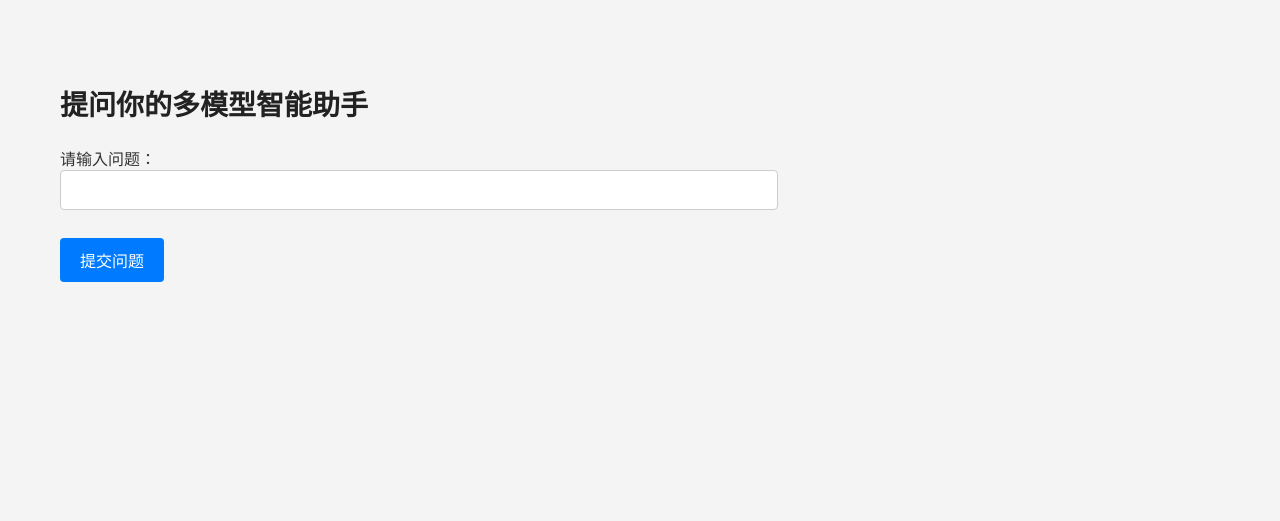
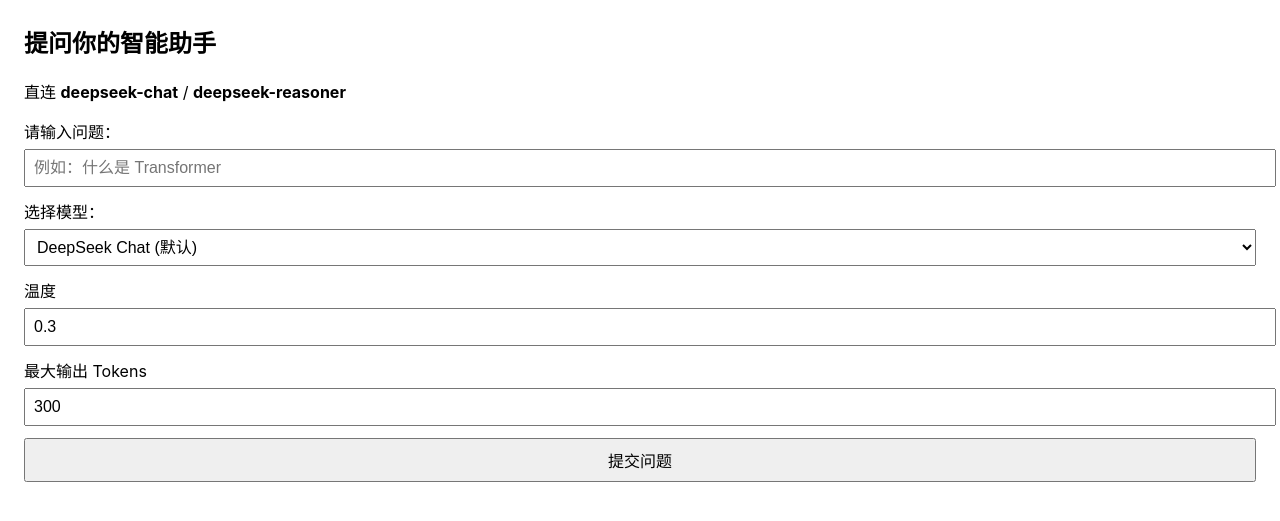
Before and after one commit to phoenixhr25/deepseek-assistant, a Flask app: page / in a window 1280 px wide. Shown: the top 521 px of the page. Run offline with Flask 3, Linux system fonts and the light colour scheme.

Commit message:
feat: 更新为新版 DeepSeek 本地助手界面与逻辑

```diff
--- a/app.py
+++ b/app.py
@@ -1,49 +1,138 @@
-import os
-import requests
-from flask import Flask, request, render_template
+from flask import Flask, request, render_template, session
+import requests, os, time, csv, logging
+from logging.handlers import RotatingFileHandler
+from datetime import datetime
+from dotenv import load_dotenv
+
+# 本地加载 .env；线上请用平台环境变量
+load_dotenv()
 
 app = Flask(__name__)
+app.secret_key = os.getenv("APP_SECRET", "dev-only-secret")
 
-API_KEY = os.getenv("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")
-API_URL = "https://openrouter.ai/api/v1/chat/completions"
+# ===== 配置 =====
+DEEPSEEK_API_KEY = (os.getenv("DEEPSEEK_API_KEY") or "").strip()
+DEEPSEEK_URL = "https://api.deepseek.com/v1/chat/completions"
+DEFAULT_MODEL = "deepseek-chat"
+AVAILABLE_MODELS = [
+    {"id": "deepseek-chat", "name": "DeepSeek Chat (默认)"},
+    {"id": "deepseek-reasoner", "name": "DeepSeek R1 (推理)"},
+]
 
-DEFAULT_MODEL = "deepseek-ai/deepseek-chat"  # 可换成任意支持的模型
+# ===== 日志（滚动文件 + CSV 统计；不记录正文/Key）=====
+LOG_DIR = "logs"
+os.makedirs(LOG_DIR, exist_ok=True)
 
-def ask_openrouter(question):
-    headers = {
-        "Authorization": f"Bearer {API_KEY}",
-        "Content-Type": "application/json",
-        "HTTP-Referer": "https://yourdomain.com",  # 可选
-        "X-Title": "DeepSeek Assistant"  # 可选标题
-    }
-    data = {
-        "model": DEFAULT_MODEL,
-        "messages": [
-            {"role": "system", "content": "You are a friendly and intelligent multilingual assistant. Please always respond in the same language as the user's question."},
-            {"role": "user", "content": question}
-        ]
-    }
+app_logger = logging.getLogger("app")
+app_logger.setLevel(logging.INFO)
+handler = RotatingFileHandler(os.path.join(LOG_DIR, "app.log"),
+                              maxBytes=5 * 1024 * 1024, backupCount=5, encoding="utf-8")
+handler.setFormatter(logging.Formatter("%(asctime)s | %(levelname)s | %(message)s"))
+app_logger.addHandler(handler)
+
+CSV_PATH = os.path.join(LOG_DIR, "requests.csv")
+if not os.path.exists(CSV_PATH):
+    with open(CSV_PATH, "w", newline="", encoding="utf-8") as f:
+        csv.writer(f).writerow(["timestamp", "ip_masked", "model", "status", "duration_ms"])
+
+def mask_ip(ip: str) -> str:
+    if not ip: return "-"
+    part = ip.split(",")[0].strip()
+    segs = part.split(".")
+    return f"{segs[0]}.{segs[1]}.x.x" if len(segs) == 4 else part[:6] + "..."
+
+def write_csv(ip_masked: str, model: str, status: str, duration_ms: int):
+    with open(CSV_PATH, "a", newline="", encoding="utf-8") as f:
+        csv.writer(f).writerow([
+            datetime.utcnow().isoformat(timespec="seconds") + "Z",
+            ip_masked, model, status, int(duration_ms)
+        ])
+
+# ===== DeepSeek 调用 =====
+def call_deepseek(prompt, model, temperature, max_tokens, client_ip):
+    if not DEEPSEEK_API_KEY:
+        app_logger.error("DEEPSEEK_API_KEY missing")
+        return None, "缺少 DEEPSEEK_API_KEY，请在项目根目录创建 .env 并填写。"
+
+    start = time.time()
     try:
-        response = requests.post(API_URL, headers=headers, json=data, timeout=30)
-        result = response.json()
-        if "choices" in result and len(result["choices"]) > 0:
-            return result["choices"][0]["message"]["content"]
-        elif "error" in result:
-            return "出错啦：" + result["error"].get("message", "未知错误")
-        else:
-            return f"未知响应: {result}"
+        r = requests.post(
+            DEEPSEEK_URL,
+            headers={
+                "Authorization": f"Bearer {DEEPSEEK_API_KEY}",
+                "Content-Type": "application/json"
+            },
+            json={
+                "model": model or DEFAULT_MODEL,
+                "messages": [{"role": "user", "content": prompt}],
+                "temperature": float(temperature),
+                "max_tokens": int(max_tokens)
+            },
+            timeout=30
+        )
+        status_code = r.status_code
+        try:
+            data = r.json()
+        except Exception:
+            data = {"error": {"message": f"非JSON响应 HTTP {status_code}"}}
+
+        text = (data.get("choices") or [{}])[0].get("message", {}).get("content", "")
+        duration = (time.time() - start) * 1000
+        ip_masked = mask_ip(client_ip)
+        app_logger.info(f"ip={ip_masked} model={model} http={status_code} has_text={bool(text)} t_ms={int(duration)}")
+        write_csv(ip_masked, model, "ok" if text else f"http_{status_code}", duration)
+
+        if text:
+            return text, None
+        return None, data.get("error", {}).get("message", f"空响应（HTTP {status_code}）")
+
     except Exception as e:
-        return "请求异常：" + str(e)
+        duration = (time.time() - start) * 1000
+        ip_masked = mask_ip(client_ip)
+        app_logger.exception(f"ip={ip_masked} model={model} status=exception t_ms={int(duration)}")
+        write_csv(ip_masked, model, "exception", duration)
+        return None, str(e)
+
+@app.route("/healthz")
+def healthz():
+    return "ok"
 
 @app.route("/", methods=["GET", "POST"])
 def home():
+    question = session.get("last_q", "")
     answer = ""
-    question = ""
-    if request.method == "POST":
-        question = request.form.get("question")
-        if question:
-            answer = ask_openrouter(question)
-    return render_template("index.html", question=question, answer=answer)
+    error = ""
+    model = DEFAULT_MODEL
+    temperature = 0.3
+    max_tokens = 300
+
+    try:
+        if request.method == "POST":
+            question = (request.form.get("question") or "").strip()
+            model = request.form.get("model") or DEFAULT_MODEL
+            temperature = float(request.form.get("temperature", 0.3))
+            max_tokens = int(request.form.get("max_tokens", 300))
+            session["last_q"] = question
+
+            if not DEEPSEEK_API_KEY:
+                error = "未读取到 DEEPSEEK_API_KEY。请在项目根目录创建 .env，示例：\nDEEPSEEK_API_KEY=sk-xxxx\nAPP_SECRET=任意长字符串"
+            else:
+                client_ip = request.headers.get("X-Forwarded-For", request.remote_addr or "-")
+                answer, err = call_deepseek(question, model, temperature, max_tokens, client_ip)
+                if err: error = f"DeepSeek 出错：{err}"
+    except Exception as e:
+        error = f"页面处理异常：{e}"
+
+    return render_template(
+        "index.html",
+        models=AVAILABLE_MODELS,
+        selected_model=model,
+        question=question,
+        answer=answer,
+        error=error,
+        temperature=temperature,
+        max_tokens=max_tokens
+    )
 
 if __name__ == "__main__":
     port = int(os.environ.get("PORT", 5000))
--- a/templates/index.html
+++ b/templates/index.html
@@ -1,76 +1,54 @@
-<!DOCTYPE html>
-<html>
+<!doctype html>
+<html lang="zh-CN">
 <head>
-    <meta charset="UTF-8">
-    <title>多模型智能助手</title>
+  <meta charset="utf-8" />
+  <meta name="viewport" content="width=device-width, initial-scale=1" />
+  <title>提问你的智能助手</title>
   <style>
-        body {
-            font-family: "Helvetica", "Arial", sans-serif;
-            background-color: #f4f4f4;
-            margin: 40px;
-            padding: 20px;
-            color: #333;
-        }
-
-        h2 {
-            color: #222;
-            font-size: 28px;
-        }
-
-        form {
-            margin-top: 20px;
-        }
-
-        input[type="text"] {
-            padding: 10px;
-            font-size: 16px;
-            width: 60%;
-            border: 1px solid #ccc;
-            border-radius: 4px;
-        }
-
-        input[type="submit"] {
-            padding: 10px 20px;
-            font-size: 16px;
-            background-color: #007bff;
-            color: white;
-            border: none;
-            border-radius: 4px;
-            margin-top: 10px;
-            cursor: pointer;
-        }
-
-        input[type="submit"]:hover {
-            background-color: #0056b3;
-        }
-
-        h3 {
-            margin-top: 30px;
-            color: #444;
-        }
-
-        p {
-            background-color: #fff;
-            padding: 15px;
-            border-left: 5px solid #007bff;
-            border-radius: 4px;
-            font-size: 16px;
-        }
+    body { font-family:-apple-system,BlinkMacSystemFont,"Segoe UI",Roboto,Arial; margin:24px;}
+    input,select,button { padding:8px; font-size:16px; width:100%;}
+    .row { margin:12px 0;}
+    .answer { white-space:pre-wrap; border-left:4px solid #4da3ff; background:#f7fbff; padding:10px 12px;}
+    .error  { white-space:pre-wrap; border-left:4px solid #ff4d4f; background:#fff7f7; padding:10px 12px;}
+    label { display:block; margin-bottom:6px;}
   </style>
 </head>
+<body>
+  <h2>提问你的智能助手</h2>
+  <p>直连 <b>deepseek-chat</b> / <b>deepseek-reasoner</b></p>
 
-<body>
-    <h2>提问你的多模型智能助手</h2>
+  <form method="POST">
+    <div class="row">
+      <label>请输入问题：</label>
+      <input name="question" value="{{ question or '' }}" placeholder="例如：什么是 Transformer" required />
+    </div>
+    <div class="row">
+      <label>选择模型：</label>
+      <select name="model">
+        {% for m in models %}
+          <option value="{{ m.id }}" {% if selected_model == m.id %}selected{% endif %}>{{ m.name }}</option>
+        {% endfor %}
+      </select>
+    </div>
+    <div class="row">
+      <label>温度</label>
+      <input name="temperature" type="number" step="0.1" min="0" max="1" value="{{ temperature or 0.3 }}" />
+    </div>
+    <div class="row">
+      <label>最大输出 Tokens</label>
+      <input name="max_tokens" type="number" min="64" max="2048" value="{{ max_tokens or 300 }}" />
+    </div>
+    <button type="submit">提交问题</button>
+  </form>
 
-    <form method="post">
-        <label>请输入问题：</label><br>
-        <input type="text" name="question" size="60" value="{{ question }}"/><br><br>
-        <input type="submit" value="提交问题"/>
-    </form>
+  {% if error %}
+  <h3>提示：</h3>
+  <div class="error">{{ error }}</div>
+  {% endif %}
 
   {% if answer %}
   <h3>回答：</h3>
-        <p>{{ answer }}</p>
+  <div class="answer">{{ answer }}</div>
   {% endif %}
 </body>
 </html>
```
Also changed, not shown: requirements.txt (+4 -3 lines), 5 other files. Lines whose indentation alone changed are shown as unchanged.
